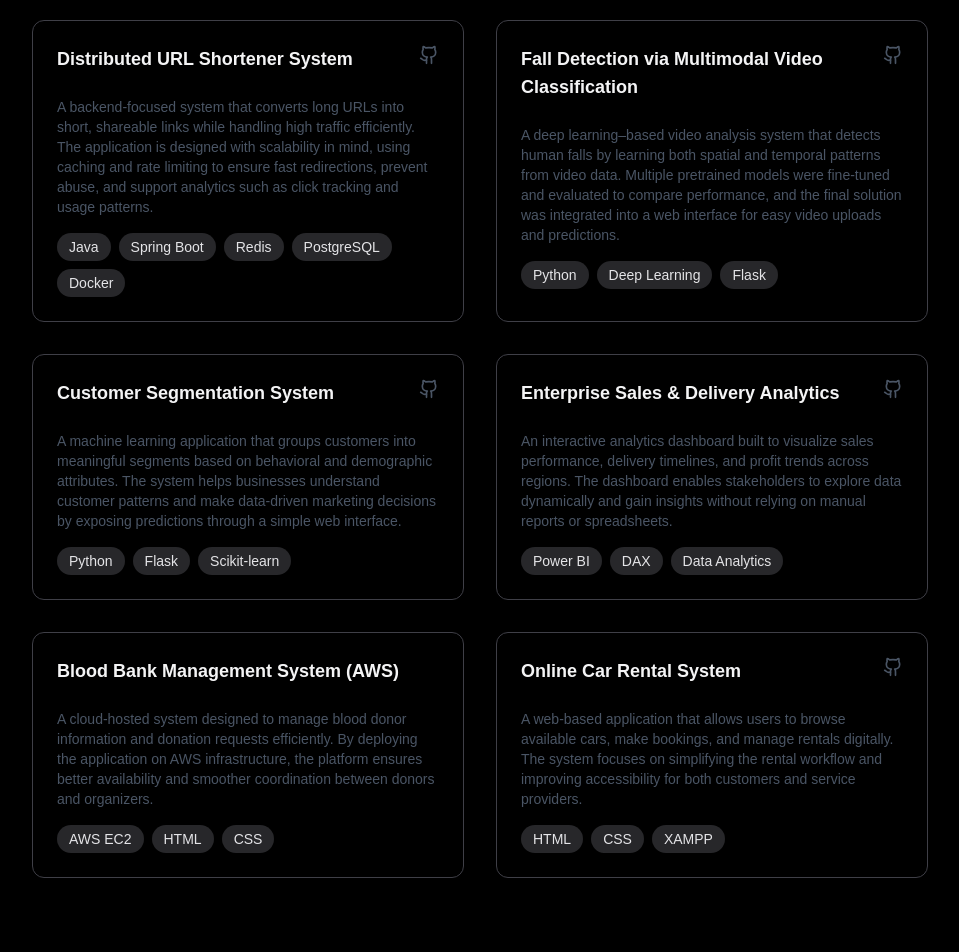
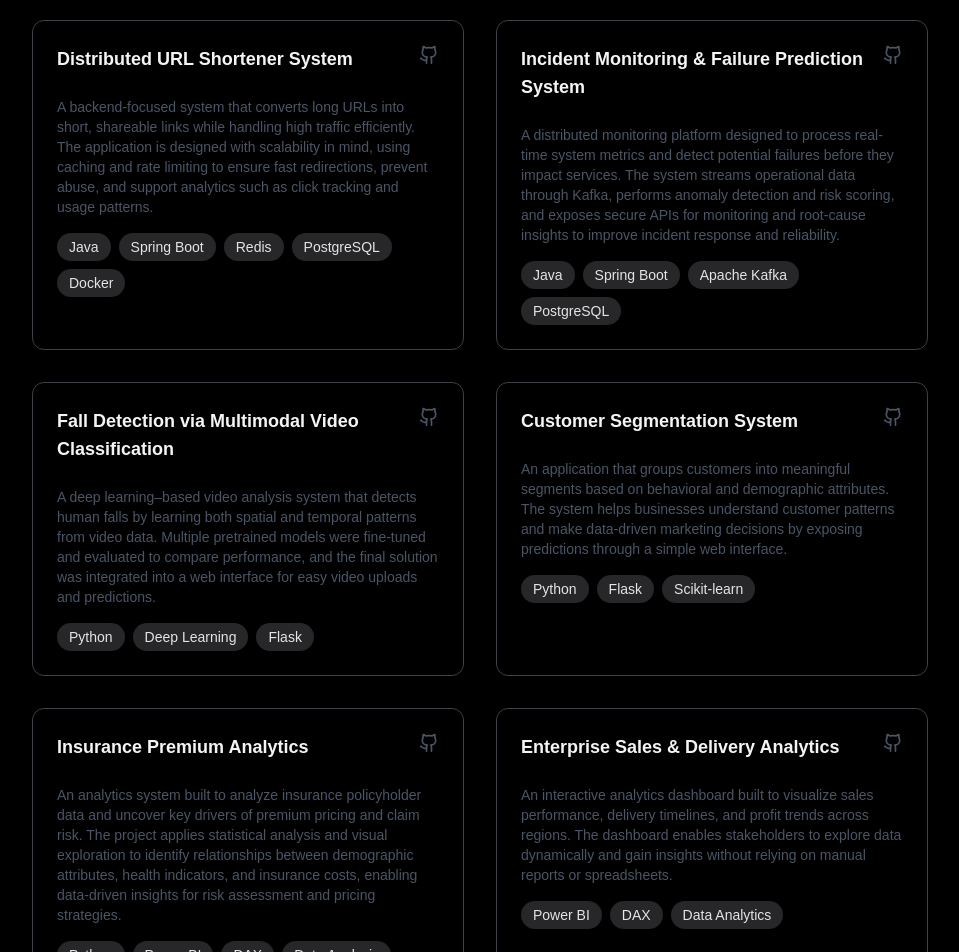
Before and after one commit to NikhilaManogna/portfolio, a Next.js app: page / in a window 1280 px wide. Shown: the part 1560-2512 px from the top of the page, without its empty margins (160-1119 px from the left). Built offline with nearby package versions, Linux system fonts and the light colour scheme.

Commit message:
Updated Projects.jsx

```diff
--- a/src/components/Projects.jsx
+++ b/src/components/Projects.jsx
@@ -10,6 +10,13 @@ export default function Projects() {
       github: "https://github.com/NikhilaManogna/Distributed-Url-Shortener",
     },
     {
+      title: "Incident Monitoring & Failure Prediction System",
+      description:
+        "A distributed monitoring platform designed to process real-time system metrics and detect potential failures before they impact services. The system streams operational data through Kafka, performs anomaly detection and risk scoring, and exposes secure APIs for monitoring and root-cause insights to improve incident response and reliability.",
+      tech: ["Java", "Spring Boot", "Apache Kafka", "PostgreSQL"],
+      github: "https://github.com/NikhilaManogna/Incident-monitoring-system",
+    },
+    {
       title: "Fall Detection via Multimodal Video Classification",
       description:
         "A deep learning–based video analysis system that detects human falls by learning both spatial and temporal patterns from video data. Multiple pretrained models were fine-tuned and evaluated to compare performance, and the final solution was integrated into a web interface for easy video uploads and predictions.",
@@ -19,9 +26,16 @@ export default function Projects() {
     {
       title: "Customer Segmentation System",
       description:
-        "A machine learning application that groups customers into meaningful segments based on behavioral and demographic attributes. The system helps businesses understand customer patterns and make data-driven marketing decisions by exposing predictions through a simple web interface.",
+        "An application that groups customers into meaningful segments based on behavioral and demographic attributes. The system helps businesses understand customer patterns and make data-driven marketing decisions by exposing predictions through a simple web interface.",
       tech: ["Python", "Flask", "Scikit-learn"],
       github: "https://github.com/NikhilaManogna/CustomerSegementation",
+    },
+    {
+      title: "Insurance Premium Analytics",
+      description:
+        "An analytics system built to analyze insurance policyholder data and uncover key drivers of premium pricing and claim risk. The project applies statistical analysis and visual exploration to identify relationships between demographic attributes, health indicators, and insurance costs, enabling data-driven insights for risk assessment and pricing strategies.",
+      tech: ["Python", "Power BI", "DAX", "Data Analysis"],
+      github: "https://github.com/NikhilaManogna/Insurance-Premium-Analytics",
     },
     {
       title: "Enterprise Sales & Delivery Analytics",
@@ -35,7 +49,7 @@ export default function Projects() {
       description:
          "A cloud-hosted system designed to manage blood donor information and donation requests efficiently. By deploying the application on AWS infrastructure, the platform ensures better availability and smoother coordination between donors and organizers.",
       tech: ["AWS EC2", "HTML", "CSS"],
-      github: "",
+      github: "https://github.com/NikhilaManogna",
     },
     {
       title: "Online Car Rental System",
```
